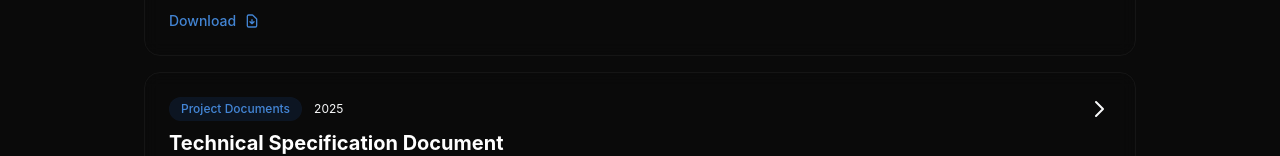
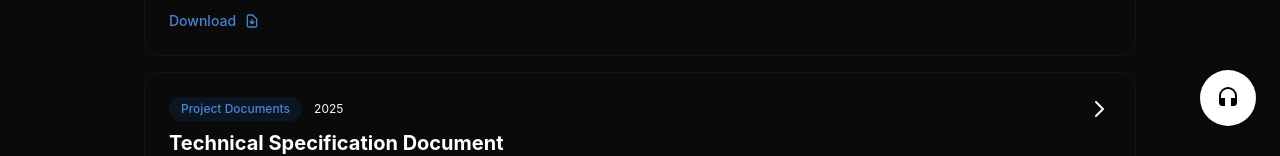
Before and after one commit to kurota-kenshin/silvertimes.io, a React (Vite) app: page /docs in a window 1280 px wide. Shown: the part 650-806 px from the top of the page. Built offline with nearby package versions, Linux system fonts and the light colour scheme; no server answers.

Commit message:
Add ContactButton component to enhance user engagement
- Introduced a new ContactButton component that opens a modal for user inquiries.
- Integrated the ContactButton into the main App component for easy access.
- Utilized existing GetSTTModal for contact inquiries, streamlining user interaction.

```diff
--- a/src/App.tsx
+++ b/src/App.tsx
@@ -14,6 +14,7 @@ import AboutUs from './components/AboutUs'
 import Blog from './components/Blog'
 import News from './components/News'
 import Docs from './components/Docs'
+import ContactButton from './components/ContactButton'
 
 function HomePage() {
   return (
@@ -44,6 +45,7 @@ function App() {
           <Route path="/docs" element={<Docs />} />
         </Routes>
         <Footer />
+        <ContactButton />
       </div>
     </Router>
   )
--- /dev/null
+++ b/src/components/ContactButton.tsx
@@ -0,0 +1,29 @@
+import { useState } from "react";
+import GetSTTModal from "./GetSTTModal";
+
+export default function ContactButton() {
+  const [isModalOpen, setIsModalOpen] = useState(false);
+
+  return (
+    <>
+      {/* Fixed Contact Button */}
+      <button
+        onClick={() => setIsModalOpen(true)}
+        className="fixed bottom-6 right-6 z-50 w-14 h-14 bg-white rounded-full shadow-lg hover:shadow-xl transition-all hover:scale-105 flex items-center justify-center"
+        aria-label="Contact us"
+      >
+        {/* Headset Icon - Filled */}
+        <svg
+          className="w-6 h-6 text-black"
+          viewBox="0 0 24 24"
+          fill="currentColor"
+        >
+          <path d="M12 1a9 9 0 00-9 9v7c0 1.66 1.34 3 3 3h3v-8H5v-2c0-3.87 3.13-7 7-7s7 3.13 7 7v2h-4v8h3c1.66 0 3-1.34 3-3v-7a9 9 0 00-9-9z" />
+        </svg>
+      </button>
+
+      {/* Reuse GetSTTModal for contact */}
+      <GetSTTModal isOpen={isModalOpen} onClose={() => setIsModalOpen(false)} />
+    </>
+  );
+}
```
